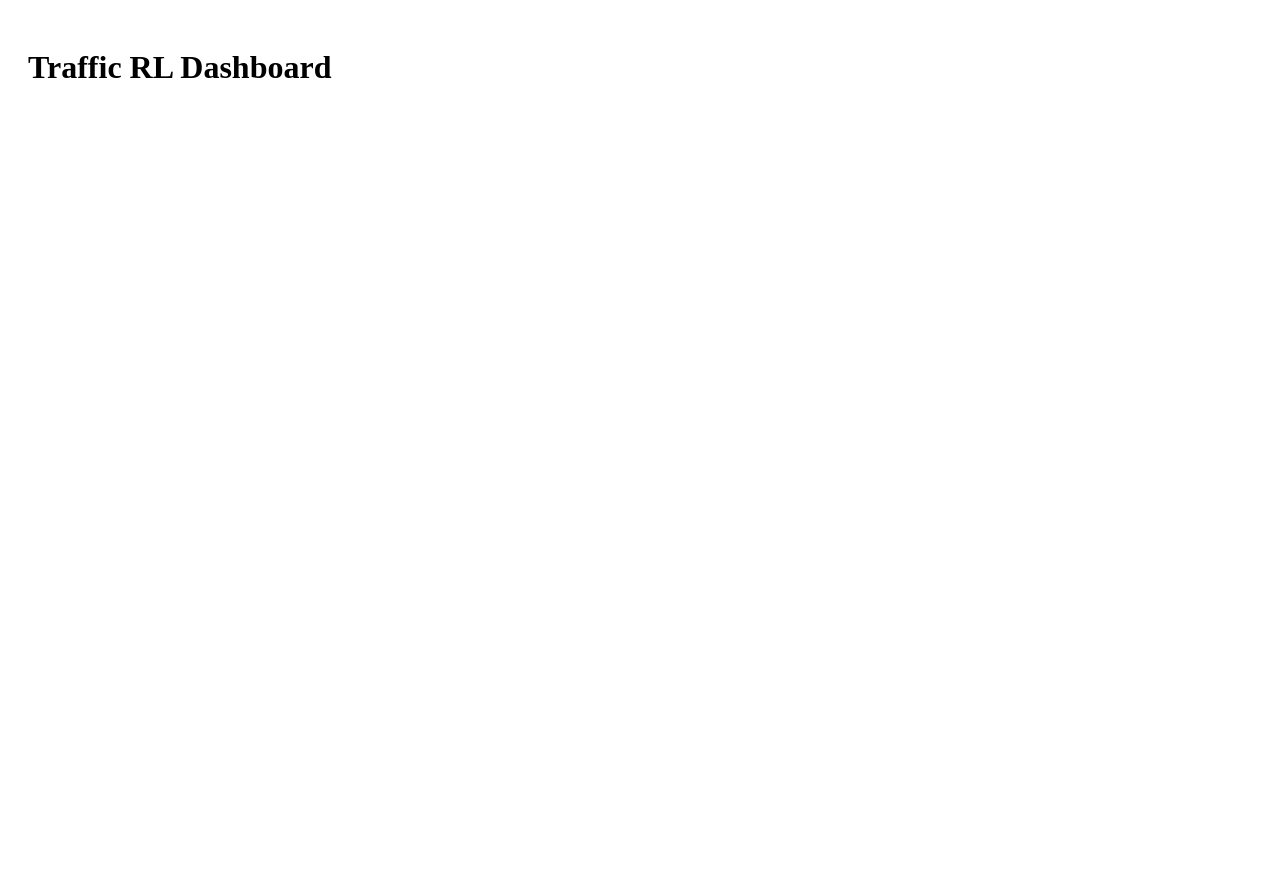
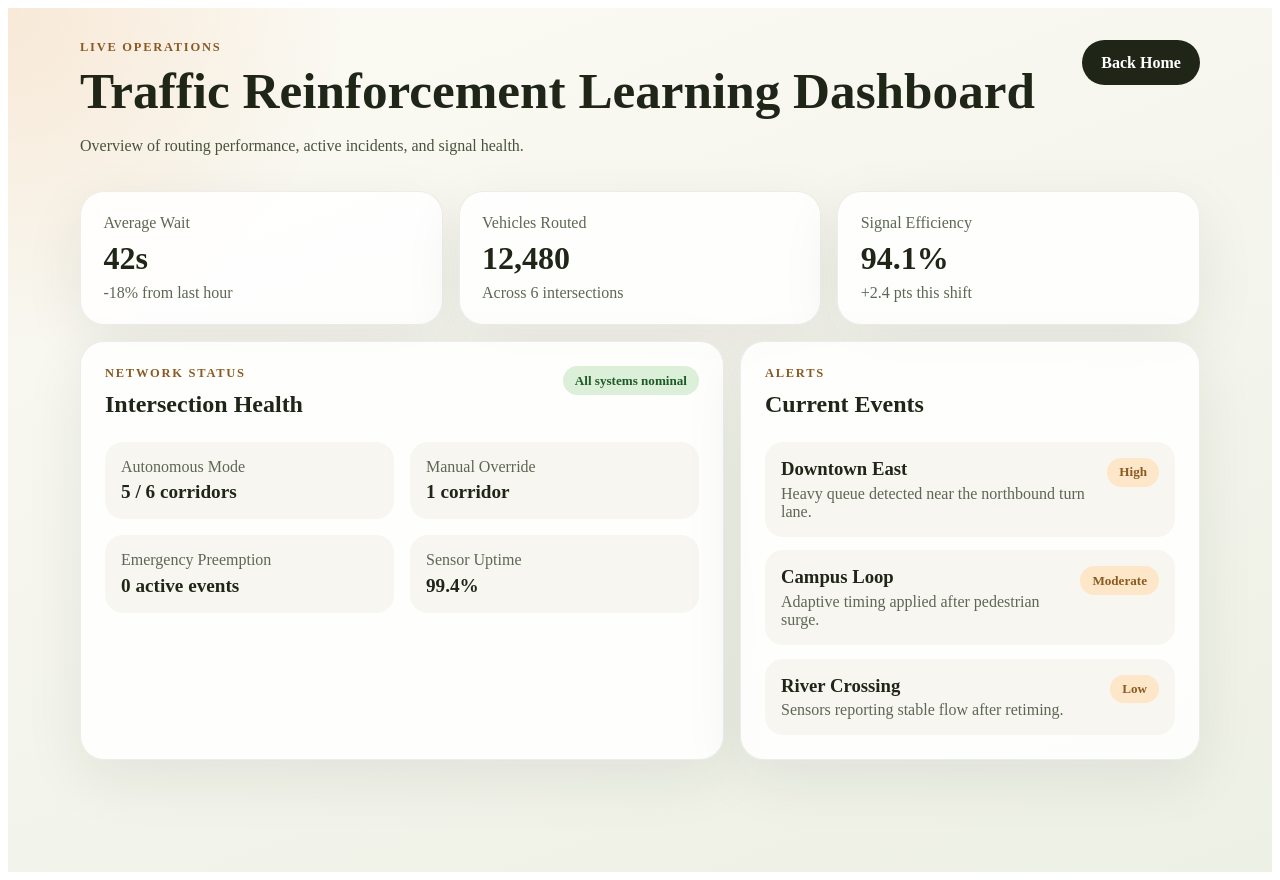
Before and after one commit to adityapat24/Traffic-Flow-Optimizer, a React (Vite) app in the folder frontend/: page /dashboard in a window 1280 px wide. Before the commit the page ends 800 px from the top, so only its background shows below. Built offline with nearby package versions, Linux system fonts and the light colour scheme.

Commit message:
Homepage + Dashboard

```diff
--- a/frontend/package.json
+++ b/frontend/package.json
@@ -11,7 +11,8 @@
   },
   "dependencies": {
     "react": "^19.2.4",
-    "react-dom": "^19.2.4"
+    "react-dom": "^19.2.4",
+    "react-router-dom": "^7.14.0"
   },
   "devDependencies": {
     "@eslint/js": "^9.39.4",
--- a/frontend/src/App.tsx
+++ b/frontend/src/App.tsx
@@ -1,8 +1,14 @@
+import { Navigate, Route, Routes } from "react-router-dom";
+import Dashboard from "./components/dashboard/Dashboard";
+import HomePage from "./components/homepage/Homepage";
+
 function App() {
   return (
-    <div style={{ padding: 20 }}>
-      <h1>Traffic RL Dashboard</h1>
-    </div>
+    <Routes>
+      <Route path="/" element={<HomePage />} />
+      <Route path="/dashboard" element={<Dashboard />} />
+      <Route path="*" element={<Navigate to="/" replace />} />
+    </Routes>
   );
 }
 
--- /dev/null
+++ b/frontend/src/components/dashboard/Dashboard.css
@@ -0,0 +1,196 @@
+.dashboard-page {
+  min-height: 100vh;
+  padding: 2rem;
+  background:
+    radial-gradient(circle at top left, rgba(225, 127, 37, 0.14), transparent 22%),
+    linear-gradient(160deg, #fcfaf4 0%, #edf0e5 100%);
+  color: #1f2618;
+}
+
+.dashboard-hero,
+.metrics-grid,
+.dashboard-panels {
+  width: min(1120px, 100%);
+  margin: 0 auto;
+}
+
+.dashboard-hero {
+  display: flex;
+  align-items: flex-start;
+  justify-content: space-between;
+  gap: 1.5rem;
+  margin-bottom: 2rem;
+}
+
+.dashboard-kicker,
+.panel-label {
+  margin: 0 0 0.6rem;
+  font-size: 0.78rem;
+  font-weight: 700;
+  letter-spacing: 0.14em;
+  text-transform: uppercase;
+  color: #8a5a23;
+}
+
+.dashboard-hero h1,
+.panel h2,
+.alert-item h3 {
+  margin: 0;
+}
+
+.dashboard-hero h1 {
+  font-size: clamp(2.1rem, 4vw, 3.75rem);
+  line-height: 1;
+}
+
+.dashboard-subtitle {
+  max-width: 56ch;
+  margin: 1rem 0 0;
+  font-size: 1rem;
+  line-height: 1.7;
+  color: #48533c;
+}
+
+.dashboard-home-link {
+  flex-shrink: 0;
+  padding: 0.85rem 1.2rem;
+  border-radius: 999px;
+  background: #1f2618;
+  color: #fff;
+  text-decoration: none;
+  font-weight: 700;
+}
+
+.metrics-grid {
+  display: grid;
+  grid-template-columns: repeat(3, minmax(0, 1fr));
+  gap: 1rem;
+  margin-bottom: 1rem;
+}
+
+.metric-card,
+.panel {
+  border: 1px solid rgba(31, 38, 24, 0.08);
+  border-radius: 24px;
+  background: rgba(255, 255, 255, 0.88);
+  box-shadow: 0 18px 60px rgba(31, 38, 24, 0.08);
+}
+
+.metric-card {
+  padding: 1.4rem;
+}
+
+.metric-card p,
+.metric-card span,
+.health-grid span,
+.alert-item p {
+  margin: 0;
+  color: #5d6754;
+}
+
+.metric-card strong {
+  display: block;
+  margin: 0.45rem 0;
+  font-size: 2rem;
+  color: #1f2618;
+}
+
+.dashboard-panels {
+  display: grid;
+  grid-template-columns: 1.4fr 1fr;
+  gap: 1rem;
+}
+
+.panel {
+  padding: 1.5rem;
+}
+
+.panel-wide {
+  min-height: 320px;
+}
+
+.panel-header {
+  display: flex;
+  align-items: flex-start;
+  justify-content: space-between;
+  gap: 1rem;
+  margin-bottom: 1.5rem;
+}
+
+.status-pill,
+.severity-badge {
+  display: inline-flex;
+  align-items: center;
+  border-radius: 999px;
+  padding: 0.4rem 0.75rem;
+  font-size: 0.82rem;
+  font-weight: 700;
+}
+
+.status-pill {
+  background: #dcefd8;
+  color: #1d5b28;
+}
+
+.health-grid {
+  display: grid;
+  grid-template-columns: repeat(2, minmax(0, 1fr));
+  gap: 1rem;
+}
+
+.health-grid div,
+.alert-item {
+  padding: 1rem;
+  border-radius: 18px;
+  background: #f7f6f1;
+}
+
+.health-grid strong {
+  display: block;
+  margin-top: 0.35rem;
+  font-size: 1.2rem;
+}
+
+.alert-list {
+  display: grid;
+  gap: 0.85rem;
+}
+
+.alert-item {
+  display: flex;
+  align-items: flex-start;
+  justify-content: space-between;
+  gap: 1rem;
+}
+
+.alert-item h3 {
+  margin-bottom: 0.3rem;
+}
+
+.severity-badge {
+  background: #fde7c8;
+  color: #8a5a23;
+}
+
+@media (max-width: 900px) {
+  .metrics-grid,
+  .dashboard-panels {
+    grid-template-columns: 1fr;
+  }
+}
+
+@media (max-width: 680px) {
+  .dashboard-page {
+    padding: 1rem;
+  }
+
+  .dashboard-hero,
+  .panel-header,
+  .alert-item {
+    flex-direction: column;
+  }
+
+  .health-grid {
+    grid-template-columns: 1fr;
+  }
+}
--- /dev/null
+++ b/frontend/src/components/dashboard/Dashboard.tsx
@@ -0,0 +1,107 @@
+import { Link } from "react-router-dom";
+import "./Dashboard.css";
+
+const corridorMetrics = [
+  { label: "Average Wait", value: "42s", detail: "-18% from last hour" },
+  { label: "Vehicles Routed", value: "12,480", detail: "Across 6 intersections" },
+  { label: "Signal Efficiency", value: "94.1%", detail: "+2.4 pts this shift" },
+];
+
+const activeAlerts = [
+  {
+    title: "Downtown East",
+    description: "Heavy queue detected near the northbound turn lane.",
+    severity: "High",
+  },
+  {
+    title: "Campus Loop",
+    description: "Adaptive timing applied after pedestrian surge.",
+    severity: "Moderate",
+  },
+  {
+    title: "River Crossing",
+    description: "Sensors reporting stable flow after retiming.",
+    severity: "Low",
+  },
+];
+
+function Dashboard() {
+  return (
+    <main className="dashboard-page">
+      <header className="dashboard-hero">
+        <div>
+          <p className="dashboard-kicker">Live Operations</p>
+          <h1>Traffic Reinforcement Learning Dashboard</h1>
+          <p className="dashboard-subtitle">
+            Overview of routing performance, active incidents, and signal health.
+          </p>
+        </div>
+        <Link className="dashboard-home-link" to="/">
+          Back Home
+        </Link>
+      </header>
+
+      <section className="metrics-grid" aria-label="Traffic metrics">
+        {corridorMetrics.map((metric) => (
+          <article className="metric-card" key={metric.label}>
+            <p>{metric.label}</p>
+            <strong>{metric.value}</strong>
+            <span>{metric.detail}</span>
+          </article>
+        ))}
+      </section>
+
+      <section className="dashboard-panels">
+        <article className="panel panel-wide">
+          <div className="panel-header">
+            <div>
+              <p className="panel-label">Network Status</p>
+              <h2>Intersection Health</h2>
+            </div>
+            <span className="status-pill">All systems nominal</span>
+          </div>
+          <div className="health-grid">
+            <div>
+              <span>Autonomous Mode</span>
+              <strong>5 / 6 corridors</strong>
+            </div>
+            <div>
+              <span>Manual Override</span>
+              <strong>1 corridor</strong>
+            </div>
+            <div>
+              <span>Emergency Preemption</span>
+              <strong>0 active events</strong>
+            </div>
+            <div>
+              <span>Sensor Uptime</span>
+              <strong>99.4%</strong>
+            </div>
+          </div>
+        </article>
+
+        <article className="panel">
+          <div className="panel-header">
+            <div>
+              <p className="panel-label">Alerts</p>
+              <h2>Current Events</h2>
+            </div>
+          </div>
+          <div className="alert-list">
+            {activeAlerts.map((alert) => (
+              <article className="alert-item" key={alert.title}>
+                <div>
+                  <h3>{alert.title}</h3>
+                  <p>{alert.description}</p>
+                </div>
+                <span className="severity-badge">{alert.severity}</span>
+              </article>
+            ))}
+          </div>
+        </article>
+      </section>
+    </main>
+  );
+}
+
+export default Dashboard;
--- /dev/null
+++ b/frontend/src/components/homepage/Homepage.css
@@ -0,0 +1,75 @@
+.app-shell {
+  min-height: 100vh;
+  display: grid;
+  place-items: center;
+  padding: 2rem;
+  background:
+    radial-gradient(circle at top, rgba(46, 125, 50, 0.18), transparent 36%),
+    linear-gradient(135deg, #f3f7ed 0%, #d8e4d2 100%);
+  color: #142013;
+}
+
+.hero-card {
+  width: min(720px, 100%);
+  padding: 3rem;
+  border-radius: 28px;
+  background: rgba(255, 255, 255, 0.88);
+  box-shadow: 0 24px 80px rgba(20, 32, 19, 0.12);
+}
+
+.eyebrow {
+  margin: 0 0 1rem;
+  font-size: 0.8rem;
+  font-weight: 700;
+  letter-spacing: 0.12em;
+  text-transform: uppercase;
+  color: #476447;
+}
+
+.hero-card h1 {
+  margin: 0;
+  font-size: clamp(2.25rem, 4vw, 4rem);
+  line-height: 1.05;
+}
+
+.hero-copy {
+  margin: 1.25rem 0 0;
+  max-width: 52ch;
+  font-size: 1.05rem;
+  line-height: 1.7;
+  color: #324331;
+}
+
+.hero-actions {
+  margin-top: 2rem;
+}
+
+.primary-link {
+  display: inline-flex;
+  align-items: center;
+  justify-content: center;
+  padding: 0.9rem 1.4rem;
+  border-radius: 999px;
+  background: #1d4d2f;
+  color: #fff;
+  font-weight: 700;
+  text-decoration: none;
+  transition:
+    transform 140ms ease,
+    box-shadow 140ms ease;
+}
+
+.primary-link:hover {
+  transform: translateY(-1px);
+  box-shadow: 0 12px 30px rgba(29, 77, 47, 0.22);
+}
+
+@media (max-width: 640px) {
+  .app-shell {
+    padding: 1rem;
+  }
+
+  .hero-card {
+    padding: 2rem 1.25rem;
+  }
+}
--- /dev/null
+++ b/frontend/src/components/homepage/Homepage.tsx
@@ -0,0 +1,24 @@
+import { Link } from "react-router-dom";
+import "./Homepage.css";
+
+function HomePage() {
+  return (
+    <main className="app-shell">
+      <section className="hero-card">
+        <p className="eyebrow">Traffic RL Control Center</p>
+        <h1>Monitor traffic intelligence and jump into the dashboard.</h1>
+        <p className="hero-copy">
+          Route management is set up and ready for feature pages. Use the dashboard to surface key
+          metrics, incidents, and system status.
+        </p>
+        <div className="hero-actions">
+          <Link className="primary-link" to="/dashboard">
+            Open Dashboard
+          </Link>
+        </div>
+      </section>
+    </main>
+  );
+}
+
+export default HomePage;
--- a/frontend/src/main.tsx
+++ b/frontend/src/main.tsx
@@ -1,9 +1,12 @@
 import React from "react";
 import ReactDOM from "react-dom/client";
+import { BrowserRouter } from "react-router-dom";
 import App from "./App";
 
 ReactDOM.createRoot(document.getElementById("root")!).render(
   <React.StrictMode>
-    <App />
+    <BrowserRouter>
+      <App />
+    </BrowserRouter>
   </React.StrictMode>,
 );
```
Also changed, not shown: 1 other file (tests, documents, lock files or other folders).
